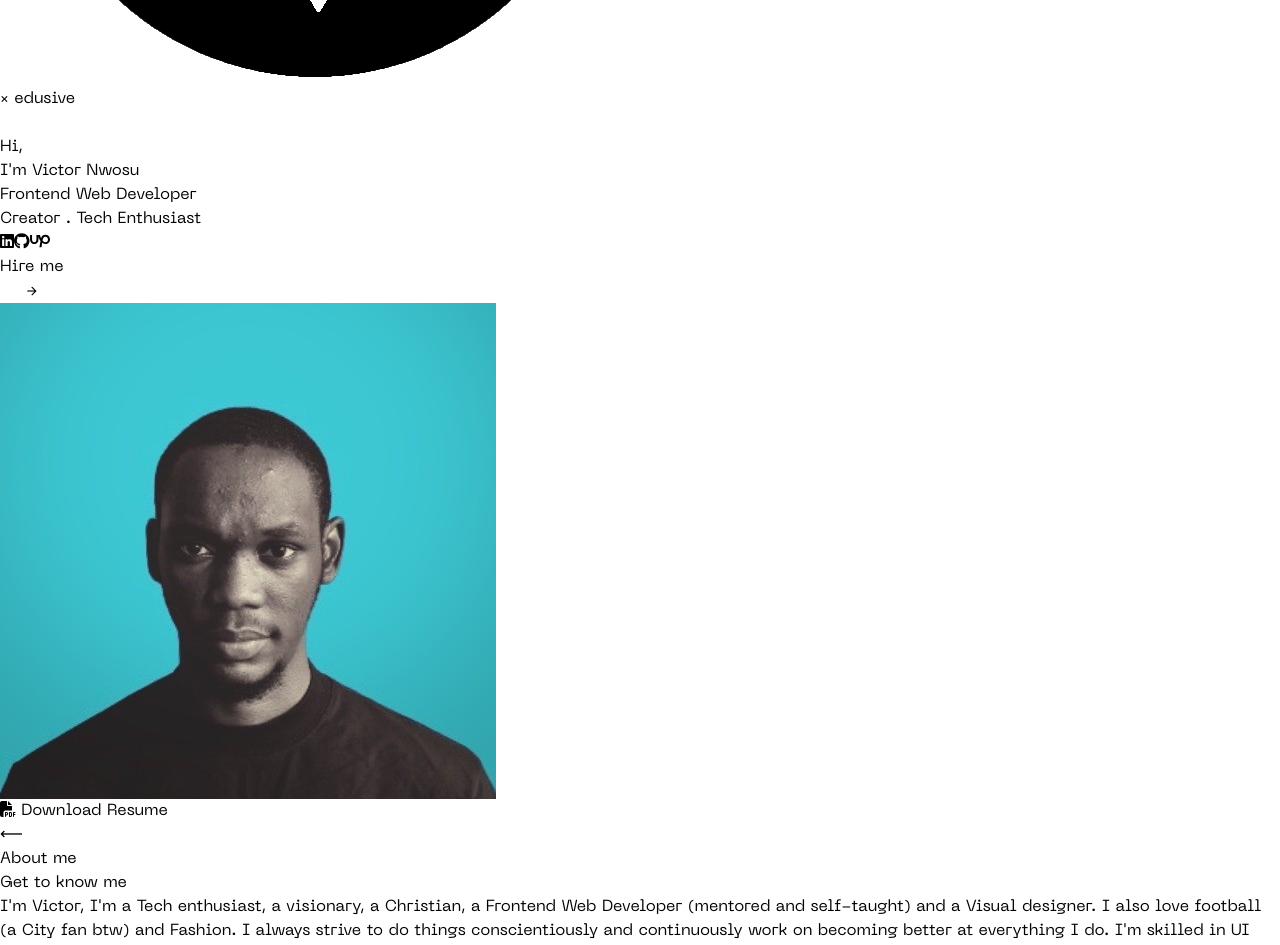
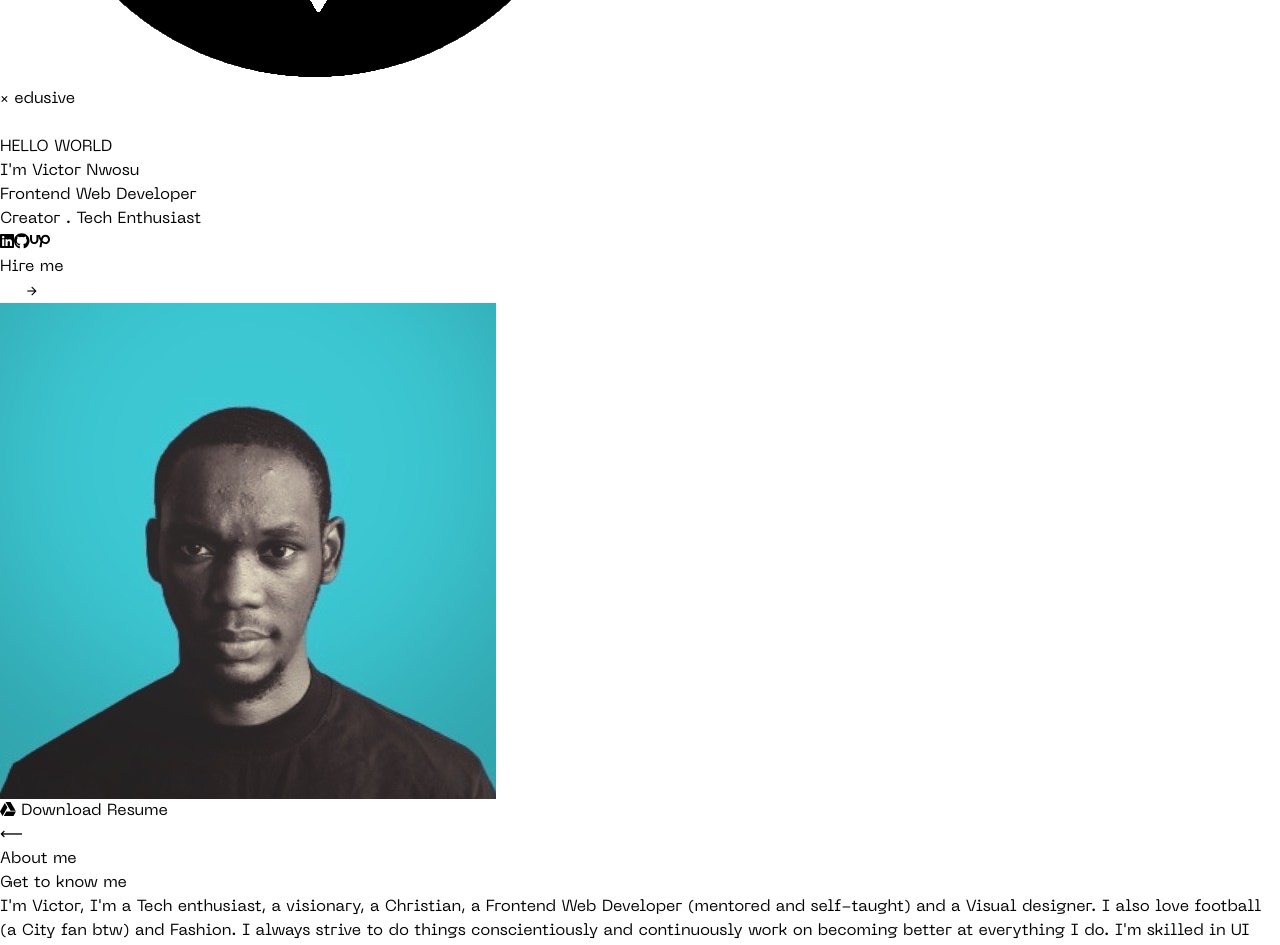
Before and after one commit to victorNwosu-Edusive/victornwosu, a React (Vite) app: page / in a window 1280 px wide. Shown: the part 520-1465 px from the top of the page. Built offline with nearby package versions, Linux system fonts and the light colour scheme.

Commit message:
changes to hero section  and resume download section

```diff
--- a/src/App.jsx
+++ b/src/App.jsx
@@ -14,6 +14,7 @@ import { faBehanceSquare, faCss, faFigma, faGithub, faInstagram, faInstagramSqua
 import { FontAwesomeIcon } from "@fortawesome/react-fontawesome"
 import './App.css'
 import Navbar from './components/Navbar'
+import { faGoogleDrive } from '@fortawesome/free-brands-svg-icons/faGoogleDrive'
 
 function App() {
 
@@ -25,7 +26,7 @@ function App() {
           <div className='grid gap-10 md:gap-4 lg:gap-4 md:grid-cols-2 lg:grid-cols-2'>
 
             <div>
-            <h1 className='text-2xl md:text-3xl lg:text-3xl text-[#48daf7]'>Hi,</h1>
+            <h1 className='text-[11px] md:text-[12px] lg:text-[12px] text-[#48daf7] tracking-widest font-bold'>HELLO WORLD</h1>
           <h1 className='text-3xl md:text-4xl lg:text-4xl'>I'm <span className='font-bold'>Victor Nwosu</span></h1>
         <p className='text-[17px] md:text-2xl lg:text-2xl -rotate-2'>Frontend Web Developer</p>
         <p className='text-sm mt-2 mb-8'>Creator  .  Tech Enthusiast</p>
@@ -46,7 +47,7 @@ function App() {
 
         <div className='p-4 bg-gradient-to-r from-[#2fcde1] to-[#062b47] mx-7'>
           <div className='flex gap-3 items-center'>
-            <button className='bg-transparent border-[1.5px] hover:bg-white/25 duration-300 text-sm border-white rounded-md px-6 p-2 flex gap-3 justify-center items-center'><FontAwesomeIcon icon={faFilePdf} className="text-white text-sm" /> Download Resume</button>
+            <button className='bg-transparent border-[1.5px] hover:bg-white/25 duration-300 text-sm border-white rounded-md px-6 p-2 flex gap-3 justify-center items-center'><FontAwesomeIcon icon={faGoogleDrive} className="text-white text-sm" /> Download Resume</button>
             <p>&#10229;</p>
           </div>
 
```
